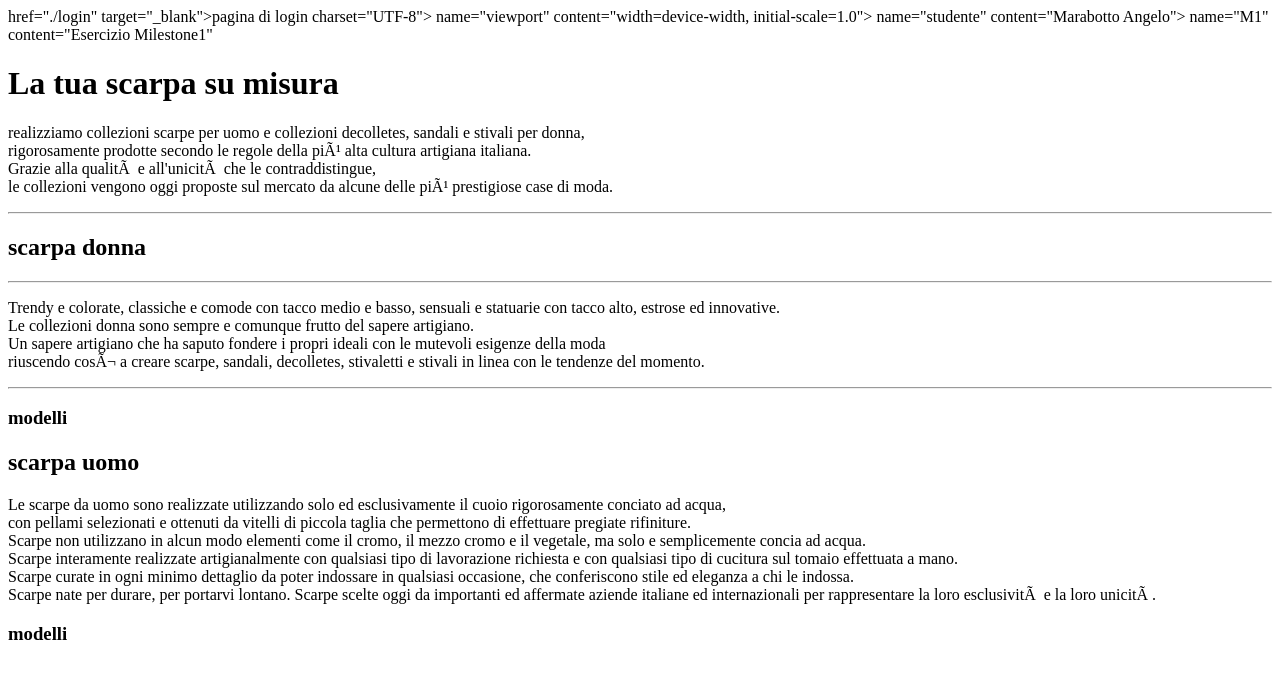
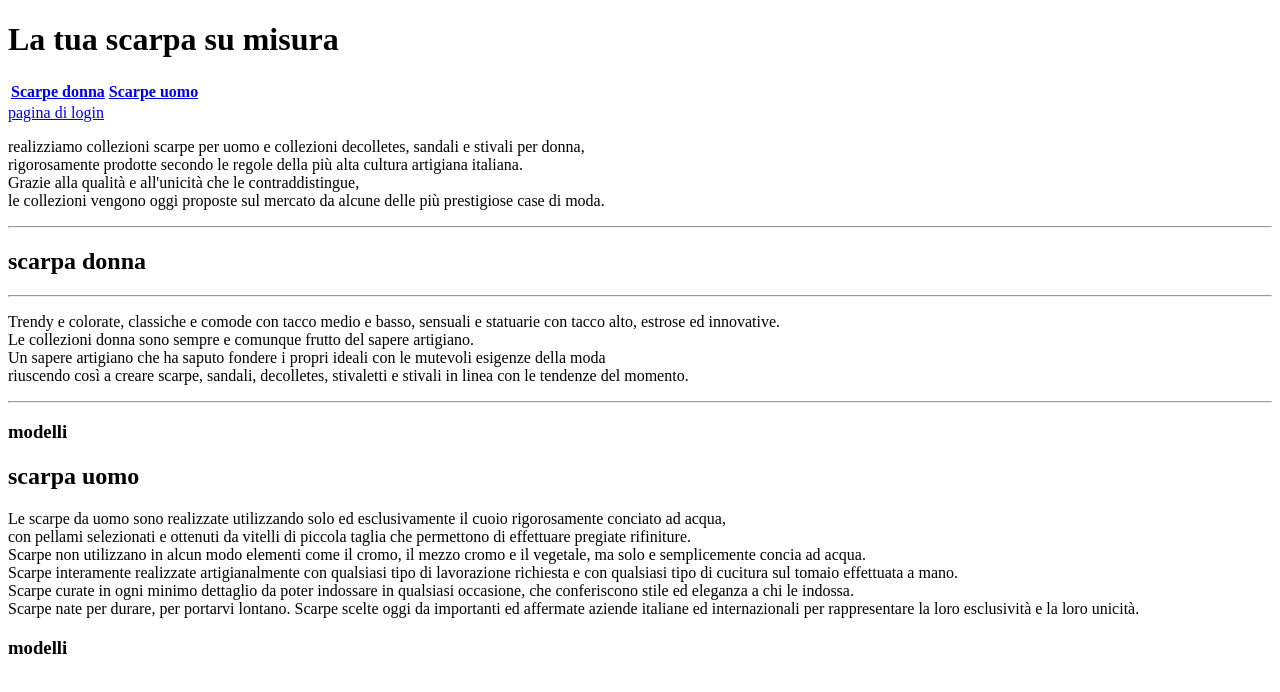
Before and after one commit to angelomarab/amm-grupo-a, a plain HTML site: page esMilestone/web/index.html in a window 1280 px wide. Drawn offline with Linux system fonts and the light colour scheme.

Commit message:
modifiche navigazione

```diff
--- a/esMilestone/web/index.html
+++ b/esMilestone/web/index.html
@@ -7,16 +7,23 @@ and open the template in the editor.
 
     <head>
         <title>Es_M1_Marabotto</title>
-        <a> href="./login" target="_blank">pagina di login</a><!-- collegamento a pagina login -->
-        <meta> charset="UTF-8">
-        <meta> name="viewport" content="width=device-width, initial-scale=1.0">
-        <meta> name="studente" content="Marabotto Angelo">
-        <meta> name="M1" content="Esercizio Milestone1"
-
+        <meta charset="UTF-8">
+        <meta name="viewport" content="width=device-width, initial-scale=1.0">
     </head>
     <body>
         <a id="home">
         <h1>La tua scarpa su misura</h1></a>
+        <table>
+            <tr>
+                <th>
+                    <a href="#donna">Scarpe donna</a>
+                </th>
+                <th>
+        <a href="#uomo">Scarpe uomo</a>
+                </th>
+            </tr>
+        </table>
+        <a href="./login" target="_blank">pagina di login</a><!-- collegamento a pagina login -->
         <p>realizziamo collezioni scarpe per uomo e collezioni decolletes, sandali e stivali per donna,<br/>
             rigorosamente prodotte secondo le regole della più alta cultura artigiana italiana. <br/>
             Grazie alla qualità e all'unicità che le contraddistingue, <br/>
@@ -33,7 +40,8 @@ and open the template in the editor.
             riuscendo così a creare scarpe, sandali, decolletes, stivaletti e stivali in linea con le tendenze del momento.
         </p><hr/>
 
-        <h3>modelli</h3><p>
+        <h3>modelli</h3>
+        <p>
 
         </p>
         <a id="uomo">
@@ -47,7 +55,8 @@ and open the template in the editor.
             Scarpe nate per durare, per portarvi lontano. Scarpe scelte oggi da importanti ed affermate aziende italiane ed internazionali per rappresentare la loro esclusività e la loro unicità.
         </p>
 
-        <h3>modelli</h3><p>
+        <h3>modelli</h3>
+        <p>
 
         </p>
     </body>
```
